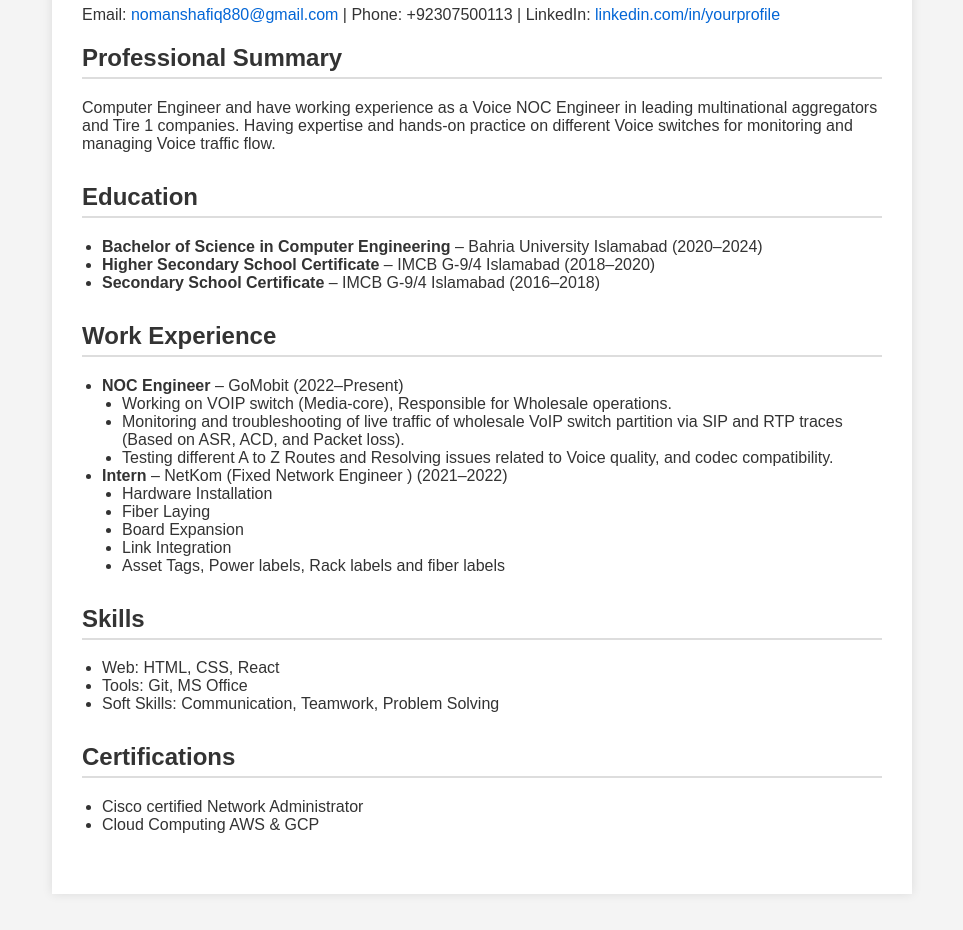
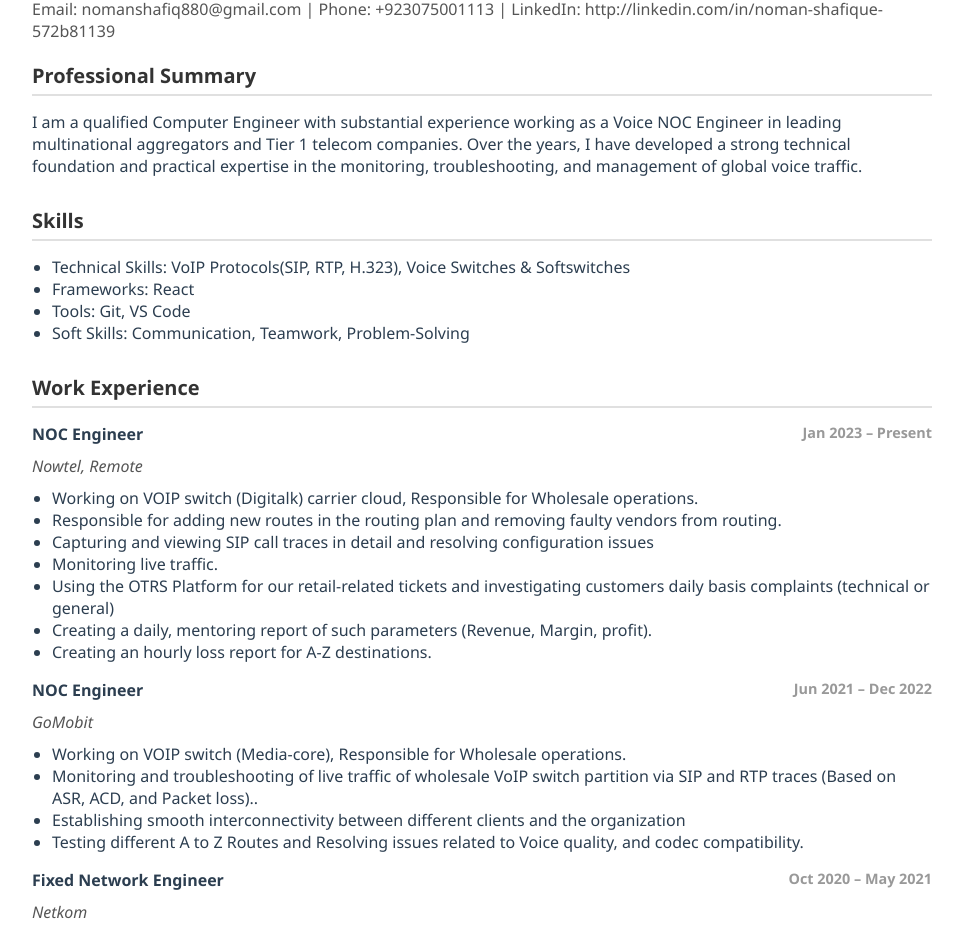
Before and after one commit to nomanshafiq/nomanshafiq.github.io, a plain HTML site: page index.html in a window 1280 px wide. Shown: the part 151-1081 px from the top of the page, without its empty margins (158-1121 px from the left). Drawn offline with Linux system fonts and the light colour scheme.

Commit message:
updated cv

```diff
--- a/index.html
+++ b/index.html
@@ -1,107 +1,166 @@
 <!DOCTYPE html>
 <html lang="en">
 <head>
-    <meta charset="UTF-8">
-    <meta name="viewport" content="width=device-width, initial-scale=1.0">
+  <meta charset="UTF-8" />
+  <meta name="viewport" content="width=device-width, initial-scale=1.0"/>
   <title>Noman Shafique - CV</title>
   <style>
     body {
-            font-family: Arial, sans-serif;
+      font-family: 'Segoe UI', Tahoma, sans-serif;
       margin: 40px;
-            background-color: #f4f4f4;
-            color: #333;
+      color: #2c3e50;
+      background: #f9f9f9;
     }
-        .container {
-            max-width: 800px;
+
+    .cv-container {
+      max-width: 900px;
       margin: auto;
-            background: white;
-            padding: 30px;
-            box-shadow: 0 0 10px rgba(0,0,0,0.1);
+      background: #fff;
+      padding: 40px;
+      box-shadow: 0 0 10px rgba(0,0,0,0.05);
     }
-        h1, h2 {
-            border-bottom: 2px solid #ddd;
-            padding-bottom: 5px;
+
+    h1 {
+      font-size: 32px;
+      margin-bottom: 5px;
     }
-        ul {
-            list-style-type: disc;
-            padding-left: 20px;
+
+    .subtitle {
+      color: #555;
+      font-size: 16px;
+      margin-bottom: 20px;
     }
+
     .section {
       margin-bottom: 30px;
     }
-        .contact a {
-            text-decoration: none;
-            color: #0366d6;
+
+    h2 {
+      font-size: 20px;
+      color: #333;
+      border-bottom: 2px solid #e0e0e0;
+      padding-bottom: 5px;
+      margin-bottom: 15px;
+    }
+
+    .job-title {
+      font-weight: bold;
+      font-size: 16px;
+    }
+
+    .company {
+      font-style: italic;
+      color: #555;
+    }
+
+    .date {
+      float: right;
+      color: #999;
+      font-size: 0.9em;
+    }
+
+    ul {
+      padding-left: 20px;
+      margin-top: 5px;
+    }
+
+    p {
+      margin: 5px 0 10px 0;
     }
   </style>
 </head>
 <body>
-    <div class="container">
+  <div class="cv-container">
     <h1>Noman Shafique</h1>
-        <p class="contact">
-            Email: <a href="mailto:your.nomanshafiq880@gmail.com">nomanshafiq880@gmail.com</a> |
-            Phone: +92307500113 |
-            LinkedIn: <a href="http://linkedin.com/in/noman-shafique-572b81139" target="_blank">linkedin.com/in/yourprofile</a>
+    <p class="subtitle">
+      Email: nomanshafiq880@gmail.com | Phone: +923075001113 | LinkedIn: http://linkedin.com/in/noman-shafique-572b81139
     </p>
 
     <div class="section">
       <h2>Professional Summary</h2>
       <p>
-                Computer Engineer and have working experience as a Voice NOC Engineer in leading multinational aggregators and Tire 1 companies.
-                Having expertise and hands-on practice on different Voice switches for monitoring and managing Voice traffic flow.
+  I am a qualified Computer Engineer with substantial experience working as a Voice NOC Engineer in leading multinational aggregators and Tier 1 telecom companies. Over the years, I have developed a strong technical foundation and practical expertise in the monitoring, troubleshooting, and management of global voice traffic.
       </p>
     </div>
 
     <div class="section">
-            <h2>Education</h2>
+      <h2>Skills</h2>
       <ul>
-                <li><strong>Bachelor of Science in Computer Engineering</strong> – Bahria University Islamabad (2020–2024)</li>
-                <li><strong>Higher Secondary School Certificate</strong> – IMCB G-9/4 Islamabad (2018–2020)</li>
-                <li><strong>Secondary School Certificate</strong> – IMCB G-9/4 Islamabad (2016–2018)</li>
+ <li>Technical Skills: VoIP Protocols(SIP, RTP, H.323), Voice Switches & Softswitches</li>
+        <li>Frameworks: React</li>
+        <li>Tools: Git, VS Code</li>
+        <li>Soft Skills: Communication, Teamwork, Problem-Solving</li>
       </ul>
     </div>
 
     <div class="section">
       <h2>Work Experience</h2>
+
+      <p class="job-title">NOC Engineer <span class="date">Jan 2023 – Present</span></p>
+      <p class="company">Nowtel, Remote</p>
       <ul>
-                <li>
-                    <strong>NOC Engineer</strong> – GoMobit (2022–Present)
+        <li>Working on VOIP switch (Digitalk) carrier cloud, Responsible for Wholesale operations.</li>
+        <li>Responsible for adding new routes in the routing plan and removing faulty vendors from routing.</li>
+        <li>Capturing and viewing SIP call traces in detail and resolving configuration issues</li>
+<li>Monitoring live traffic.</li>
+<li>Using the OTRS Platform for our retail-related tickets and investigating customers daily basis complaints (technical or general)</li>
+<li>Creating a daily, mentoring report of such parameters (Revenue, Margin, profit).</li>
+<li>Creating an hourly loss report for A-Z destinations.</li>
+
+      </ul>
+
+      <p class="job-title">NOC Engineer <span class="date">Jun 2021 – Dec 2022</span></p>
+      <p class="company">GoMobit</p>
       <ul>
         <li>Working on VOIP switch (Media-core), Responsible for Wholesale operations.</li>
-                        <li>Monitoring and troubleshooting of live traffic of wholesale VoIP switch partition via SIP and RTP traces (Based on ASR, ACD, and Packet loss).</li>
+        <li>Monitoring and troubleshooting of live traffic of wholesale VoIP switch partition via SIP and RTP traces (Based on ASR, ACD, and Packet loss)..</li>
+<li>Establishing smooth interconnectivity between different clients and the organization</li>
 <li>Testing different A to Z Routes and Resolving issues related to Voice quality, and codec compatibility.</li>
       </ul>
-                </li>
-                <li>
-                    <strong>Intern</strong> – NetKom (Fixed Network Engineer ) (2021–2022)
+
+
+<p class="job-title">Fixed Network Engineer<span class="date"> Oct 2020 – May 2021</span></p>
+      <p class="company">Netkom</p>
       <ul>
-
         <li>Hardware Installation</li>
-<li> Fiber Laying</li>
+        <li>Fiber Laying</li>
         <li>Board Expansion</li>
-<li> Link Integration</li>
+<li>Link Integration</li>
 <li>Asset Tags, Power labels, Rack labels and fiber labels</li>
 
-</li>
       </ul>
-                </li>
-            </ul>
+
+
     </div>
 
     <div class="section">
-            <h2>Skills</h2>
+      <h2>Education</h2>
+      <p class="job-title">BSc Computer Engineering <span class="date">2016 – 2020</span></p>
+      <p class="company">Bahria University Islamabad</p>
+
+ <p class="job-title">Higher Secondary School Certificate <span class="date">2014 – 2016</span></p>
+      <p class="company">IMCB G-9/4 Islamabad</p>
+
+ <p class="job-title"> Secondary School Certificate <span class="date">2012 – 2014</span></p>
+      <p class="company">IMCB G-9/4 Islamabad</p>
+
+    </div>
+
+    <div class="section">
+      <h2>Projects</h2>
       <ul>
-                <li>Web: HTML, CSS, React</li>
-                <li>Tools: Git, MS Office </li>
-                <li>Soft Skills: Communication, Teamwork, Problem Solving</li>
+        <li>I graduated with my Final Project Of “AR-Helper for Hearing Impaired” under the supervision
+of Bahria innovation center (BIC).
+</li>
+
       </ul>
     </div>
 
     <div class="section">
       <h2>Certifications</h2>
       <ul>
-                <li>Cisco certified Network Administrator</li>
-                <li>Cloud Computing AWS & GCP</li>
+        <li>Cisco Certified Network Associate (CCNA) Voice</li>
+        <li>SIP and VoIP Fundamentals – Coursera</li>
       </ul>
     </div>
   </div>
```
Lines whose indentation alone changed are shown as unchanged.
